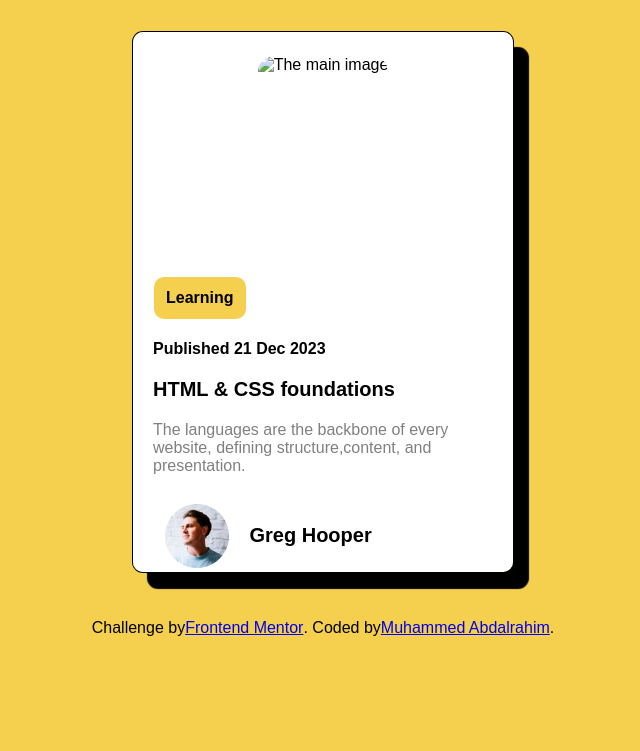
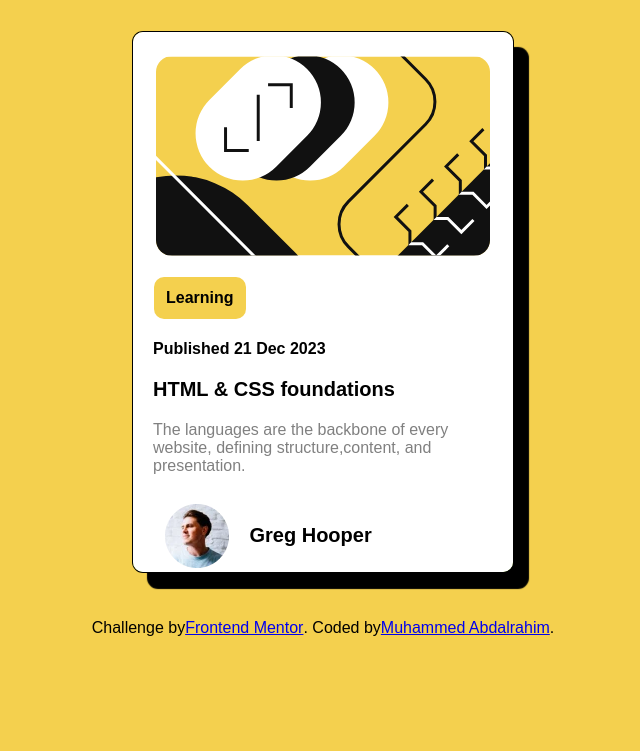
Before and after one commit to Muhammed61699/Blog-preview-card, a plain HTML site: page index.html in a window 1280 px wide. Shown: the whole page, without its empty margins (317-957 px from the left). Drawn offline with Linux system fonts and the light colour scheme.

Commit message:
Update index.html

```diff
--- a/index.html
+++ b/index.html
@@ -19,7 +19,7 @@
   <div class="main">
         <div class="second">
             <div class="image">
-                <img src=".\blog-preview-card-main\assets\images\illustration-article.svg" alt="The main image" class="illustration" >
+                <img src=".\images\illustration-article.svg" alt="The main image" class="illustration" >
              </div>
              <div class="third">
               <p><span>Learning</span></p>
```
